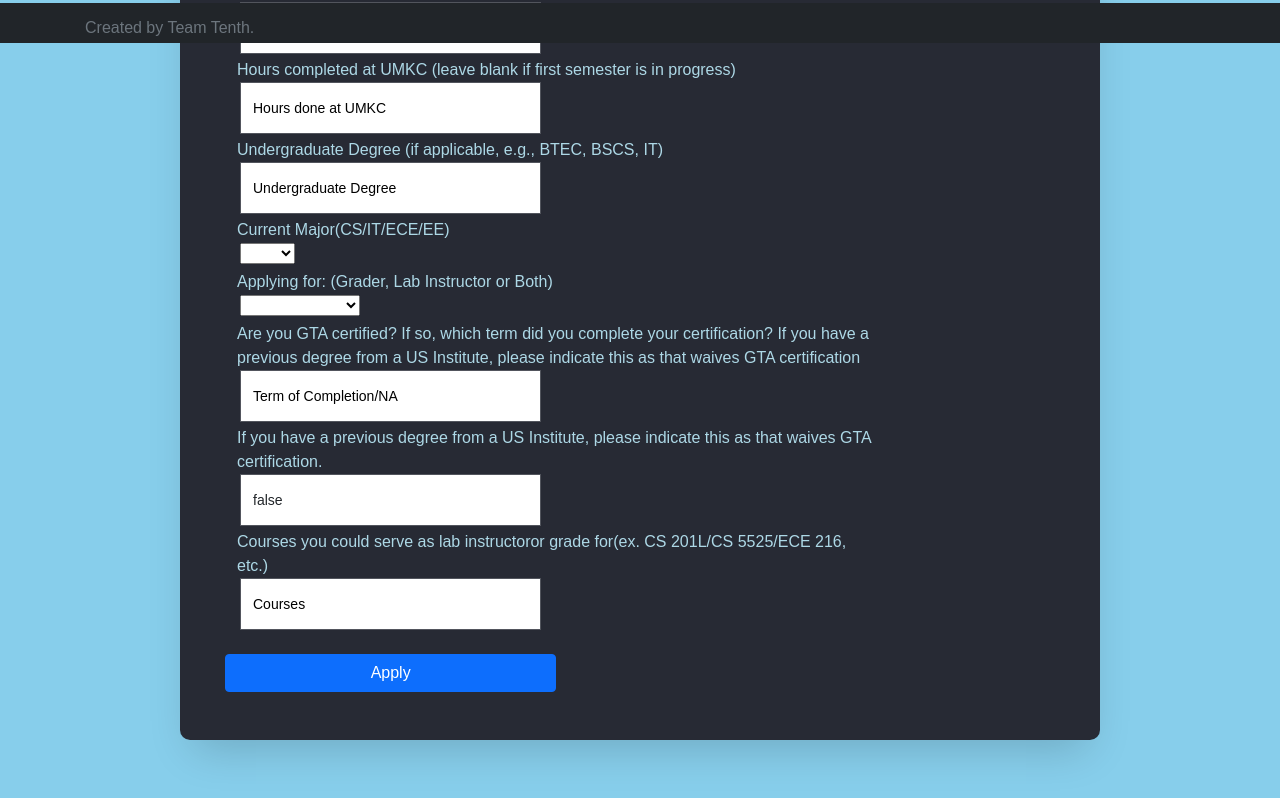
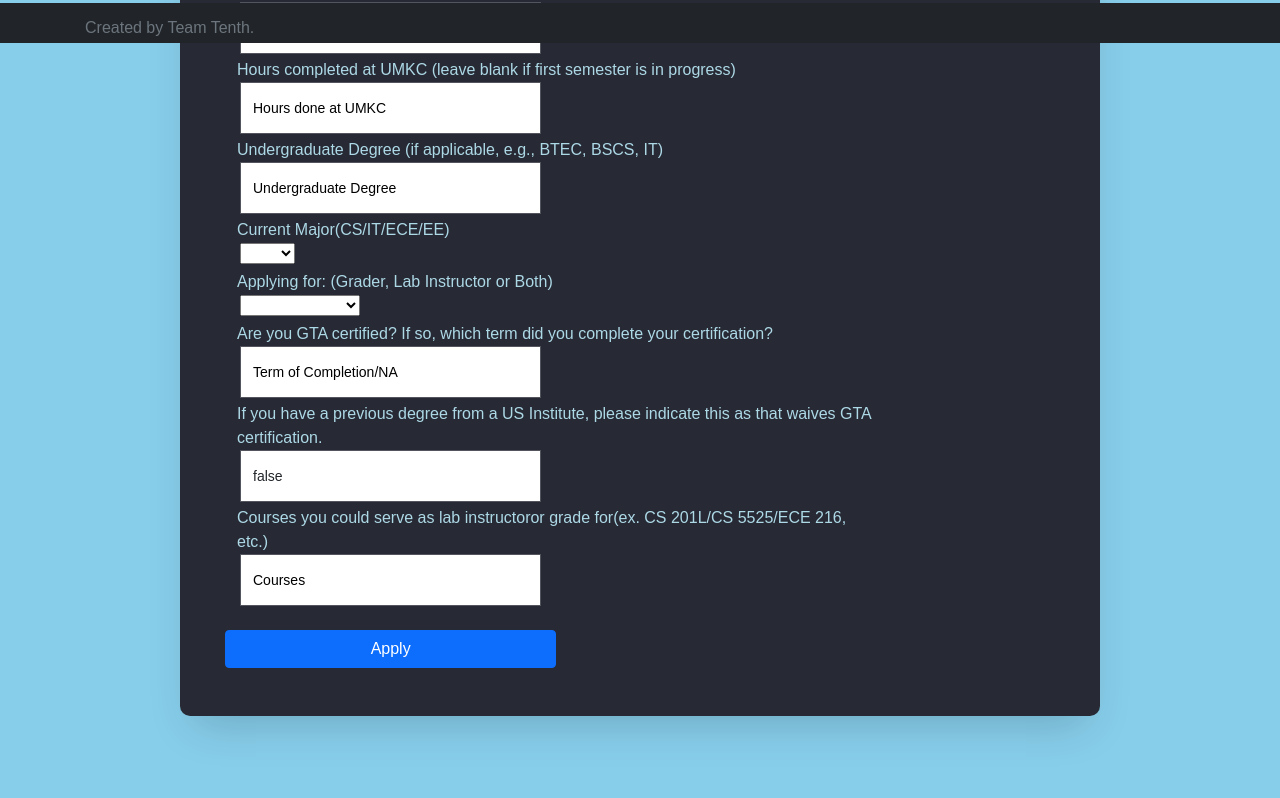
Before and after one commit to iradielmt/UMKCDepartmentProject, a Vue app in the folder gta-portal/: page /AppPage in a window 1280 px wide. Shown: the part 757-1555 px from the top of the page. Built offline with nearby package versions, Linux system fonts and the light colour scheme; the HTML template or start-up script is replaced by a standard one.

Commit message:
Formatting changes for the Application page

```diff
--- a/gta-portal/src/components/Views/Application/AppPage.vue
+++ b/gta-portal/src/components/Views/Application/AppPage.vue
@@ -125,7 +125,7 @@
               </div>
 
               <div>
-              <label for="" class="mt-1">Are you GTA certified? If so, which term did you complete your certification? If you have a previous degree from a US Institute, please indicate this as that waives GTA certification</label>
+              <label for="" class="mt-1">Are you GTA certified? If so, which term did you complete your certification?</label>
               </div>
               <div class="col-md-6">
               <input type="text" class="form-control" placeholder="Term of Completion/NA" v-model="term" />
```
